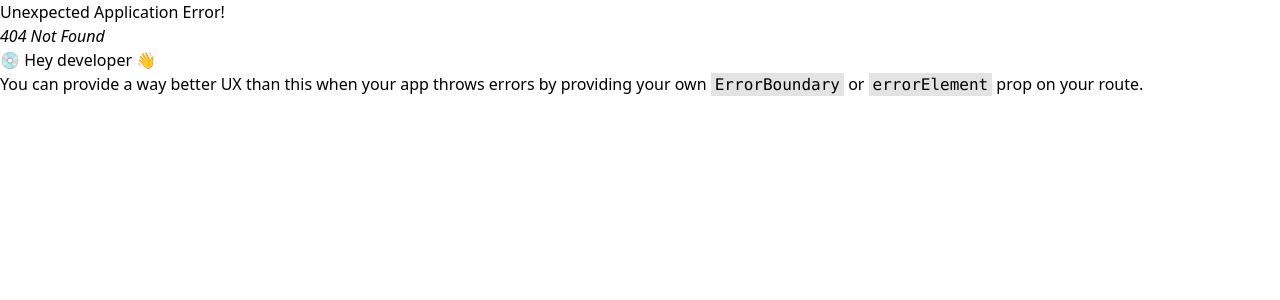
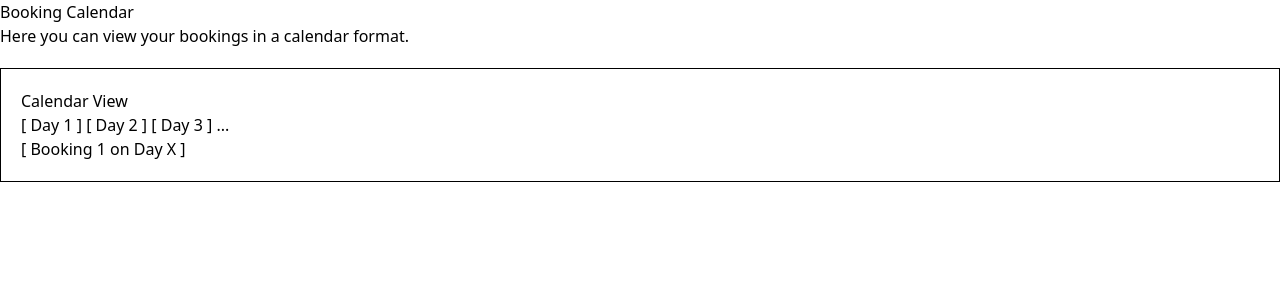
Before and after one commit to Enstorm5/Fitness, a React (Vite) app: page /booking-calendar in a window 1280 px wide. Before the commit this address had no page. Shown: the top 300 px of the page. Built offline with nearby package versions, Linux system fonts and the light colour scheme.

Commit message:
"BookingsShowInCalendar"

```diff
--- a/src/components/HeaderContent/NavBar.jsx
+++ b/src/components/HeaderContent/NavBar.jsx
@@ -43,7 +43,10 @@ function NavBar() {
           <MenuItems linkname="About" url="/About" />
         </div>
         <div className="px-4 py-2 rounded-lg hover:bg-green-600 transition duration-300">
-          <MenuItems linkname="Trainer Availability" url="/trainer-availability" />
+          <MenuItems linkname="Select Trainer" url="/select-trainer" />
+        </div>
+        <div className="px-4 py-2 rounded-lg hover:bg-green-600 transition duration-300">
+          <MenuItems linkname="Booking Calendar" url="/booking-calendar" />
         </div>
       </div>
     </nav>
--- a/src/main.jsx
+++ b/src/main.jsx
@@ -6,6 +6,7 @@ import MealPlan from './pages/MealPlan.jsx';
 import About from './pages/AboutUs.jsx';
 import TrainerAvailability from './pages/TrainerAvailability.jsx';
 import SelectTrainer from './pages/SelectTrainer.jsx';
+import BookingCalendar from './pages/BookingCalendar.jsx';
 
 import './index.css'
 import {
@@ -38,6 +39,10 @@ const router = createBrowserRouter([
     path: "/select-trainer",
     element: <SelectTrainer />,
   },
+  {
+    path: "/booking-calendar",
+    element: <BookingCalendar />,
+  },
 
 
 ]);
--- /dev/null
+++ b/src/pages/BookingCalendar.jsx
@@ -0,0 +1,18 @@
+import React from 'react';
+
+const BookingCalendar = () => {
+  return (
+    <div>
+      <h1>Booking Calendar</h1>
+      <p>Here you can view your bookings in a calendar format.</p>
+      {/* A simple placeholder for a calendar */}
+      <div style={{ border: '1px solid black', padding: '20px', marginTop: '20px' }}>
+        <h2>Calendar View</h2>
+        <p> [ Day 1 ] [ Day 2 ] [ Day 3 ] ... </p>
+        <p> [ Booking 1 on Day X ] </p>
+      </div>
+    </div>
+  );
+};
+
+export default BookingCalendar;
```
